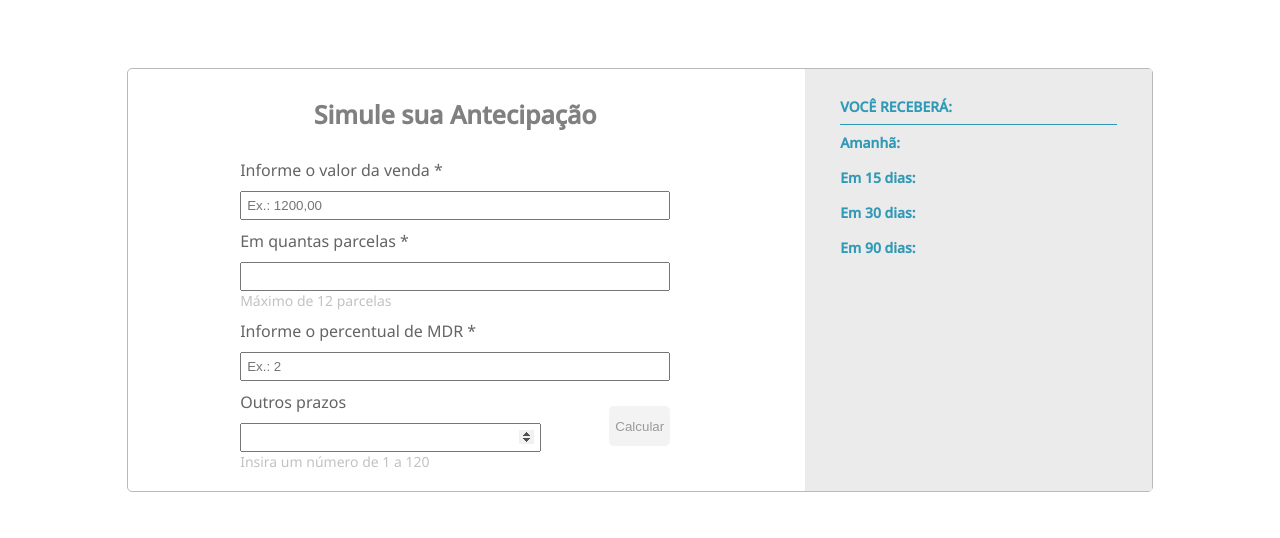
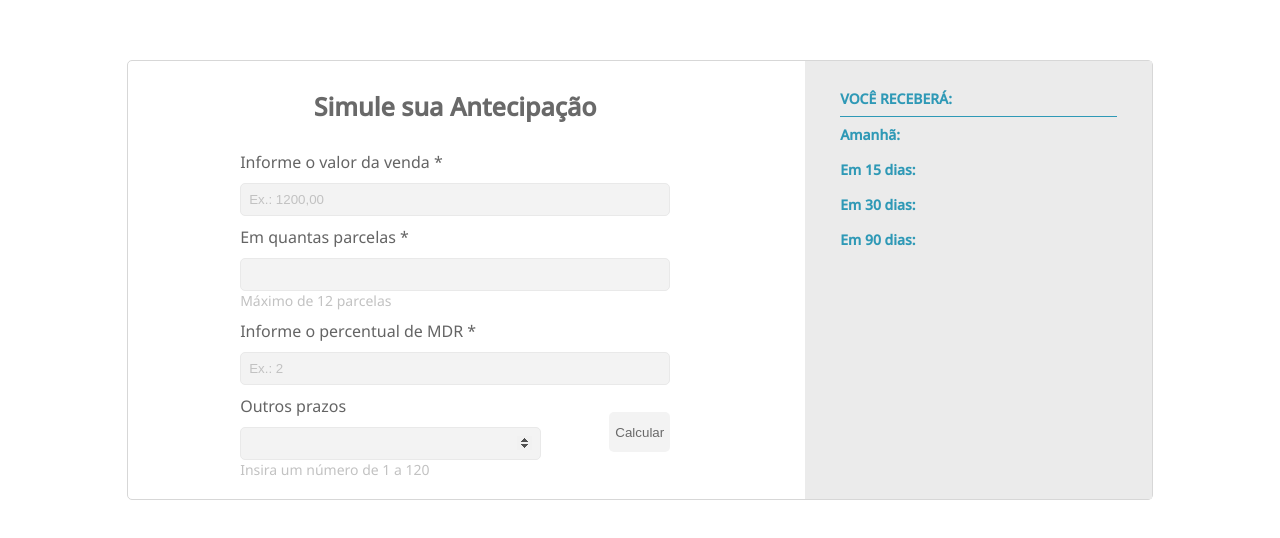
Before and after one commit to anavgbc/calculadora-antecipacao, a React (Create React App) app: page / in a window 1280 px wide. Shown: the part 120-658 px from the top of the page. Built offline with nearby package versions, Linux system fonts and the light colour scheme.

Commit message:
fix: styling homepage

```diff
--- a/public/index.html
+++ b/public/index.html
@@ -4,45 +4,17 @@
     <meta charset="utf-8" />
     <link rel="icon" href="%PUBLIC_URL%/favicon.ico" />
     <meta name="viewport" content="width=device-width, initial-scale=1" />
-    <meta name="theme-color" content="#000000" />
-    <meta
-      name="description"
-      content="Web site created using create-react-app"
-    />
-    <link rel="apple-touch-icon" href="%PUBLIC_URL%/logo192.png" />
-    <!--
-      manifest.json provides metadata used when your web app is installed on a
-      user's mobile device or desktop. See https://developers.google.com/web/fundamentals/web-app-manifest/
-    -->
-    <link rel="manifest" href="%PUBLIC_URL%/manifest.json" />
+    <meta name="description" content="Web site calculadora de antecipação " />
+    <link rel="preconnect" href="https://fonts.googleapis.com" />
+    <link rel="preconnect" href="https://fonts.gstatic.com" crossorigin />
     <link
       href="https://fonts.googleapis.com/css2?family=Noto+Sans:wght@300;400;500&family=Nunito:wght@200;300;400;500&display=swap"
       rel="stylesheet"
     />
-
-    <!--
-      Notice the use of %PUBLIC_URL% in the tags above.
-      It will be replaced with the URL of the `public` folder during the build.
-      Only files inside the `public` folder can be referenced from the HTML.
-
-      Unlike "/favicon.ico" or "favicon.ico", "%PUBLIC_URL%/favicon.ico" will
-      work correctly both with client-side routing and a non-root public URL.
-      Learn how to configure a non-root public URL by running `npm run build`.
-    -->
     <title>Calculadora</title>
   </head>
   <body>
     <noscript>You need to enable JavaScript to run this app.</noscript>
     <div id="root"></div>
-    <!--
-      This HTML file is a template.
-      If you open it directly in the browser, you will see an empty page.
-
-      You can add webfonts, meta tags, or analytics to this file.
-      The build step will place the bundled scripts into the <body> tag.
-
-      To begin the development, run `npm start` or `yarn start`.
-      To create a production bundle, use `npm run build` or `yarn build`.
-    -->
   </body>
 </html>
--- a/src/components/FormCalculator/style.css
+++ b/src/components/FormCalculator/style.css
@@ -15,7 +15,7 @@ form {
 form h3 {
   font-weight: 600;
   font-size: 25px;
-  color: gray;
+  color: var(--gray-2);
   margin-bottom: 10px;
 }
 
@@ -26,7 +26,6 @@ form h3 {
   align-items: center;
   justify-content: space-between;
   width: 70%;
-  /* position: relative; */
 }
 @media screen and (max-width: 480px) {
   .container-days {
@@ -35,14 +34,17 @@ form h3 {
 }
 
 #form-button {
-  background: #f3f3f3;
+  background-color: var(--gray-3);
   border: none;
   border-radius: 5px;
   height: 40px;
-  color: #9c9999;
-  /* position: absolute; */
-  /* top: 30px;
-  right: 0px; */
+  color: var(--gray-2);
+}
+
+#form-button:hover {
+  background-color: var(--gray-0);
+  color: var(--white);
+  cursor: pointer;
 }
 
 @media screen and (min-width: 768px) {
--- a/src/components/Input/style.css
+++ b/src/components/Input/style.css
@@ -3,7 +3,7 @@
   flex-direction: column;
   width: 70%;
   padding-top: 10px;
-  color: rgb(100, 100, 100);
+  color: var(--gray-4);
 }
 
 @media screen and (max-width: 480px) {
@@ -13,7 +13,18 @@
 }
 
 input {
-  padding: 5px;
+  padding: 8px;
+  border-radius: 5px;
+  border: 1px solid var(--gray-5);
+  background-color: var(--gray-3);
+}
+
+input:focus {
+  outline: none;
+}
+
+::placeholder {
+  color: var(--span-gray);
 }
 
 label {
@@ -21,6 +32,6 @@ label {
 }
 
 .container-input span {
-  color: rgb(194, 194, 194);
+  color: var(--span-gray);
   font-size: 14px;
 }
--- a/src/components/Sidebar/index.jsx
+++ b/src/components/Sidebar/index.jsx
@@ -12,7 +12,9 @@ const Sidebar = () => {
           Object.keys(result).map((day, index) => (
             <>
               {day == 1 ? (
-                <p>Amanhã: {fixingValue()[index]}</p>
+                <p>
+                  Amanhã: <strong>{fixingValue()[index]}</strong>
+                </p>
               ) : (
                 <p>
                   Em {day} dias: {fixingValue()[index]}
--- a/src/components/Sidebar/style.css
+++ b/src/components/Sidebar/style.css
@@ -3,13 +3,13 @@
   display: flex;
   justify-content: center;
   padding: 20px;
-  color: rgb(47, 153, 182);
-  font-weight: 700;
+  color: var(--blue);
 }
 
 .sidebar-content {
   /* width: 70%; */
   width: 90%;
+  font-weight: 650;
 }
 
 .sidebar-content p,
@@ -19,7 +19,7 @@ h3 {
 }
 
 .sidebar-content h3 {
-  border-bottom: 1px solid rgb(47, 153, 182);
+  border-bottom: 1px solid var(--blue);
 }
 
 @media screen and (min-width: 768px) {
--- a/src/pages/Home/style.css
+++ b/src/pages/Home/style.css
@@ -8,10 +8,10 @@
 
 .container-home-main {
   width: 80%;
-  background-color: white;
+  background-color: var(--white);
   display: flex;
   flex-direction: column;
-  border: 1px solid rgb(186, 186, 186);
+  border: 1px solid var(--gray-0);
   border-radius: 5px;
   justify-content: space-between;
 }
--- a/src/styles/global.css
+++ b/src/styles/global.css
@@ -1,5 +1,15 @@
 :root {
-  --color-gray: #696969;
+  --white: #ffffff;
+  --gray-0: #d7d7d7;
+  --gray-1: #9c9999;
+  --gray-2: #696969;
+  --gray-3: #f3f3f3;
+  --gray-4: rgb(100, 100, 100);
+  --gray-5: #e9e9e9;
+
+  --blue: rgb(47, 153, 182);
+
+  --span-gray: rgb(194, 194, 194);
 }
 
 html,
@@ -36,7 +46,6 @@ s,
 samp,
 small,
 strike,
-strong,
 sub,
 sup,
 tt,
```
